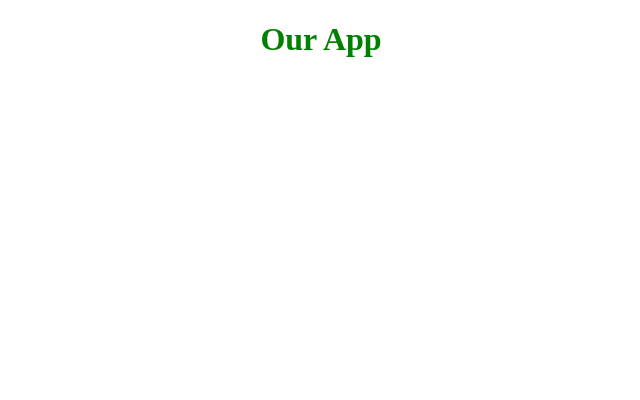
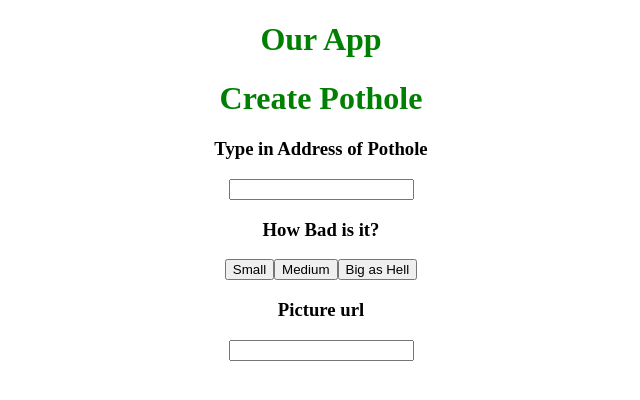
Before and after one commit to Adopt-A-Pothole/adopt-a-pothole, a React app: page / in a window 1280 px wide. Shown: the top 400 px of the page, without its empty margins (319-959 px from the left). Built offline with nearby package versions, Linux system fonts and the light colour scheme.

Commit message:
wireframe for create pothole form

```diff
--- a/src/client/components/App.js
+++ b/src/client/components/App.js
@@ -1,8 +1,8 @@
 import React, { Component } from 'react';
 import '../app.css';
+import CreatePothole from './CreatePothole';
 
 export default class App extends Component {
-
   componentDidMount() {
   }
 
@@ -10,6 +10,7 @@ export default class App extends Component {
     return (
       <div>
         <h1>Our App</h1>
+        <CreatePothole />
       </div>
     );
   }
--- a/src/client/components/CreatePothole.js
+++ b/src/client/components/CreatePothole.js
@@ -0,0 +1,29 @@
+import React, { Component } from 'react';
+
+export default class CreatePothole extends Component {
+  constructor(props) {
+    super(props);
+    this.state = {
+      address: null,
+      severity: null,
+      description: null,
+      image: null,
+    };
+  }
+
+  render() {
+    return (
+      <div>
+        <h1> Create Pothole </h1>
+        <h3>Type in Address of Pothole</h3>
+        <input type="text" />
+        <h3>How Bad is it?</h3>
+        <button>Small</button>
+        <button>Medium</button>
+        <button>Big as Hell</button>
+        <h3>Picture url</h3>
+        <input type="text"/>
+      </div>
+    );
+  }
+}
--- /dev/null
+++ b/src/server/db/helpers.js
@@ -0,0 +1,2 @@
+// require models
+const { User, Pothole } = require('./index');
```
